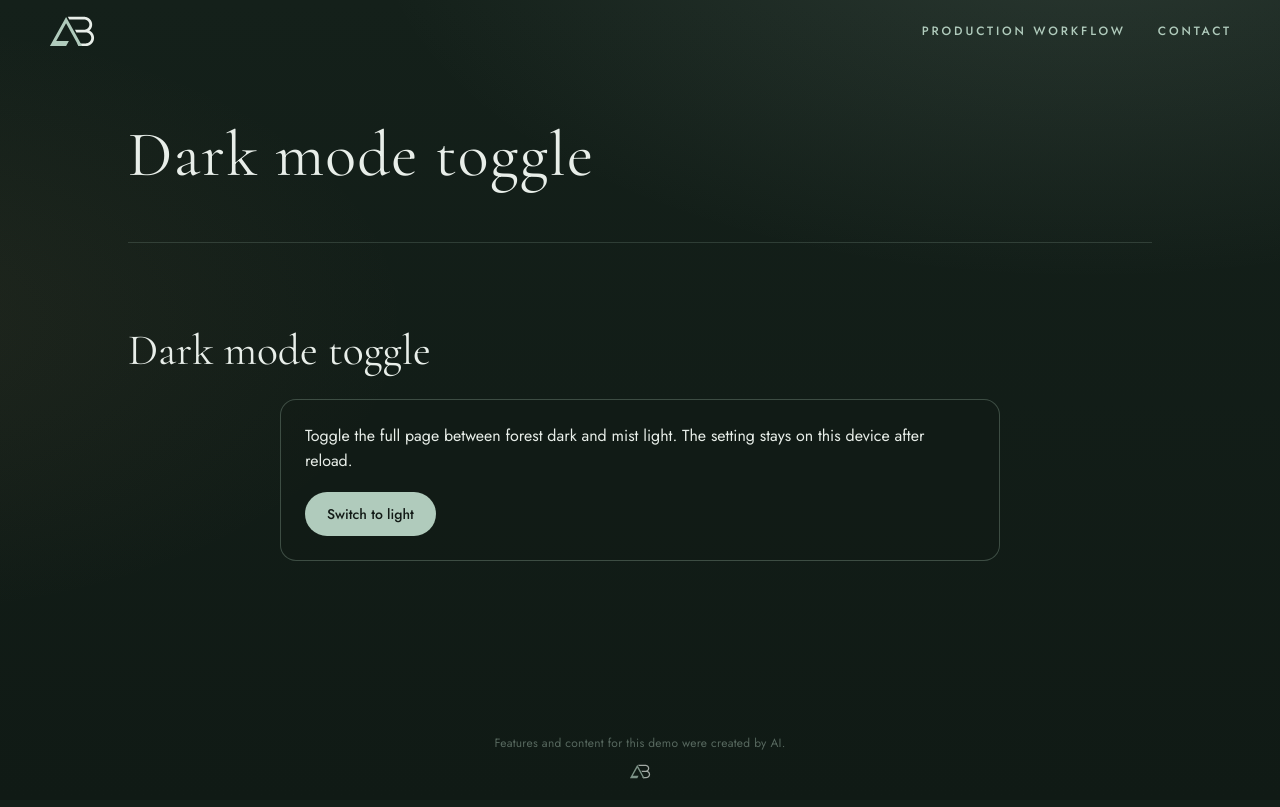
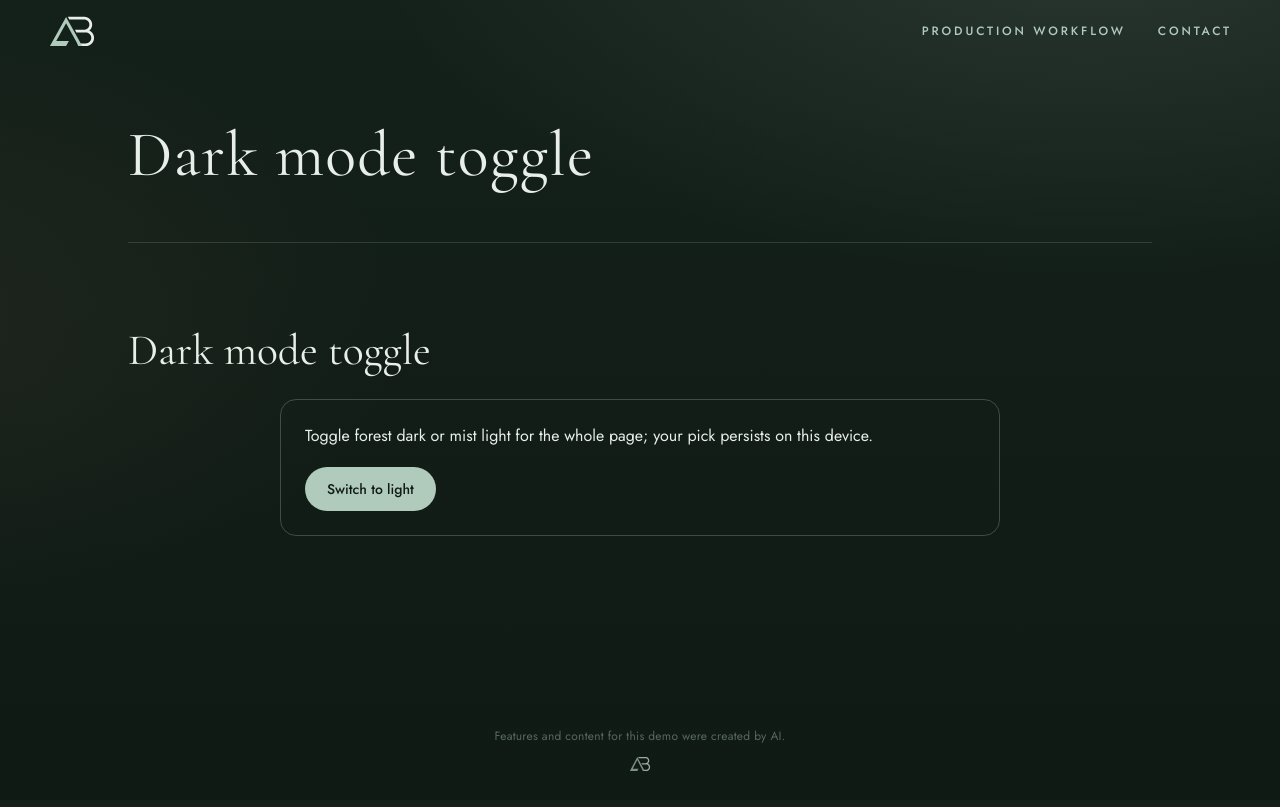
Before and after one commit to ashtonbach/agent-showcase, a Next.js app: page /showcase/ in a window 1280 px wide. Built offline with nearby package versions, Linux system fonts and the light colour scheme.

Commit message:
panel rule
Co-authored-by: AshtonBach Coder <ashtonbach-coder@users.noreply.github.com>

```diff
--- a/app/lab/dark-mode/index.tsx
+++ b/app/lab/dark-mode/index.tsx
@@ -19,8 +19,7 @@ const themeRules = [
   'html[data-theme="light"] .demo-title,html[data-theme="light"] main.page [data-lab]>h2{color:#14201A!important}',
   'html[data-theme="light"] .site-header.is-scrolled{background:rgba(232,238,233,.97)}',
   ".lab-dm-shell{width:min(720px,100%);margin:8px auto 56px}",
-  ".lab-dm-h2{font-family:var(--serif);font-weight:400;font-size:30px;margin:0 0 16px;color:var(--mist,#f2efe6)}",
-  ".lab-dm-panel{border:1px solid rgba(176,203,188,.28);border-radius:16px;padding:24px;background:rgba(18,26,22,.35)}",
+  ".lab-dm-panel{border:1px solid rgba(176,203,188,.28);border-radius:16px;padding:24px}",
   'html[data-theme="light"] .lab-dm-panel{background:rgba(255,255,255,.55);border-color:rgba(47,90,70,.28)}',
   ".lab-dm-copy{margin:0 0 18px;line-height:1.55;font-size:16px;color:var(--mist,#e8eee9)}",
   'html[data-theme="light"] .lab-dm-copy{color:#14201A}',
@@ -80,7 +79,7 @@ export default function DarkModeLab() {
       <div className="lab-dm-shell">
         <article className="lab-dm-panel">
           <p className="lab-dm-copy">
-            Toggle the full page between forest dark and mist light. The setting stays on this device after reload.
+            Toggle forest dark or mist light for the whole page; your pick persists on this device.
           </p>
           <button type="button" className="lab-dm-switch" aria-pressed={dark} onClick={() => apply(!dark)}>
             {dark ? "Switch to light" : "Switch to dark"}
```
